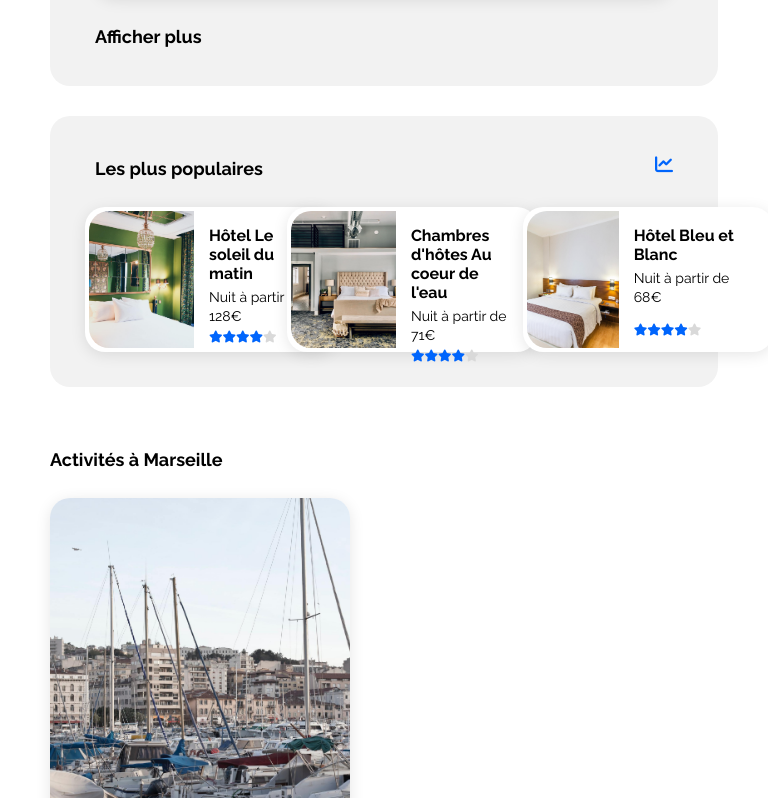
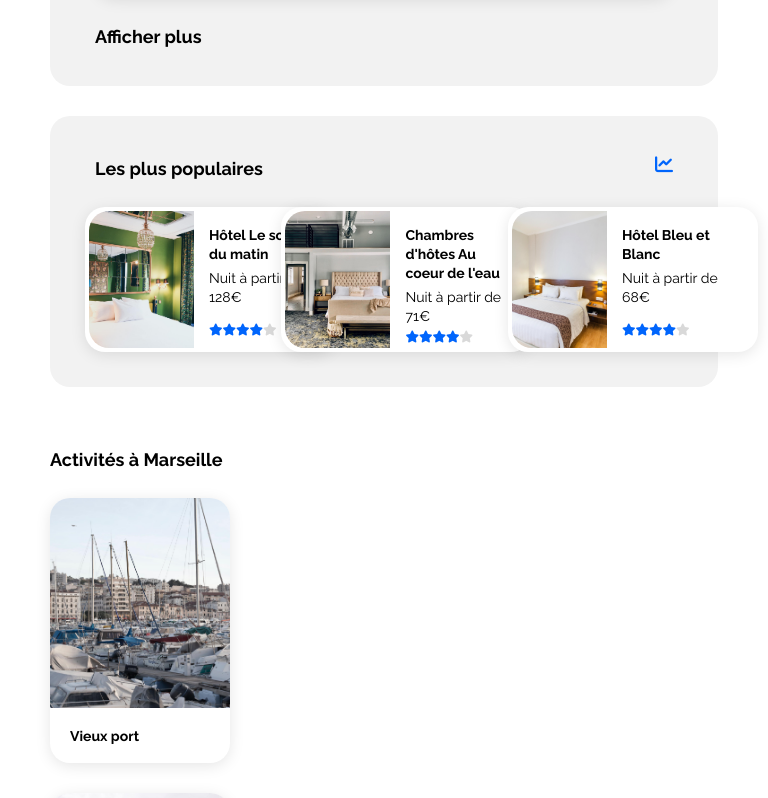
Before and after one commit to anaislcno/Project-Booki, a plain HTML site: page index.html in a window 768 px wide. Shown: the part 2002-2800 px from the top of the page. Drawn offline with Linux system fonts and the light colour scheme.

Commit message:
add new media queries 3

```diff
--- a/CSS/mediaqueries.css
+++ b/CSS/mediaqueries.css
@@ -1,4 +1,22 @@
 @media screen and (min-width: 768px) and (max-width: 992px) {
+
+    /* Bases */
+
+    h3 {
+        /* 14-16px */
+        font-size: clamp(0.875rem, 0.4464rem + 0.8929vw, 1rem);
+    }
+
+    /* Filter bar */
+
+    #filter ul {
+        /* 10-14px; */
+        font-size: clamp(0.625rem, -0.875rem + 3.125vw, 1.0625rem);
+    }
+
+    #filter li {
+        margin-right: 20px;
+    }
 
     /* Card host */
 
@@ -25,7 +43,7 @@
     /* Both */
 
     .canva-title {
-        font-size: 18px;
+        font-size: clamp(1.125rem, 0.2679rem + 1.7857vw, 1.375rem);
     }
 
     #articles-container {
@@ -34,15 +52,21 @@
         gap: 30px;
     }
 
-    /* Filter bar */
+    /* Cards activities */
 
-    #filter ul {
-        /* font-size: 10-14px; */
-        font-size: clamp(0.625rem, -0.875rem + 3.125vw, 1.0625rem);
+    .card-activities img {
+        width: 100%;
+        object-fit: cover;
+        height: 210px;
+        border-radius: 20px 20px 0px 0px;
     }
 
-    #filter li {
-        margin-right: 20px;
+    .card-activities {
+        /* width: 210px; */
+        width: clamp(165px, 100%, 180px);
+        height: 265px;
+        border-radius: 20px;
+        box-shadow: 0px 3px 15px rgba(0, 0, 0, 0.1);
     }
 
 }
@@ -53,7 +77,7 @@
 
     nav {
         flex-direction: column;
-        padding: 35px 55px 35px 55px;
+        padding: 35px 0px;
     }
 
     #nav-link {
--- a/CSS/styles.css
+++ b/CSS/styles.css
@@ -34,7 +34,9 @@ h2 {
     font-family: 'Raleway', sans-serif;
     font-weight: 700;
     font-style: normal;
-    font-size: 22px;
+    /* font-size: 22px; */
+    /* 20-22px */
+    font-size: clamp(1.25rem, 0.9461rem + 0.4902vw, 1.375rem);
     line-height: 26px;
 }
 
@@ -43,7 +45,9 @@ h3 {
     color: black;
     font-weight: 700;
     font-style: normal;
-    font-size: 16px;
+    /* font-size: 16px; */
+    /* 14-16px */
+    font-size: clamp(0.875rem, 0.5711rem + 0.4902vw, 1rem);
     line-height: 19px;
 }
 
@@ -86,7 +90,7 @@ nav a:hover {
     margin-bottom: 20px;
 }
 
-#hang h2 {
+#hang h1 {
     margin-bottom: 10px;
 }
 
@@ -219,8 +223,6 @@ ul .fa-solid {
 
 .card-popular h3, .card-host h3 {
     margin-bottom: 5px;
-    /* 16-18px */
-    font-size: clamp(1rem, 0.6961rem + 0.4902vw, 1.125rem);
 }
 
 .card-popular p, .card-host p {
@@ -364,7 +366,7 @@ ul .fa-solid {
 }
 
 .card-activities {
-    width: 300px;
+    /* width: 300px; */
     width: clamp(210px, 100%, 300px);
     height: 445px;
     border-radius: 20px;
@@ -373,7 +375,6 @@ ul .fa-solid {
 
 .container-card-activities {
     margin: 15px 0px 15px 20px;
-    flex-wrap: wrap;
 }
 
 #flex-activities {
--- a/index.html
+++ b/index.html
@@ -35,7 +35,7 @@
       <!-- Hang and research form -->
       <main>
         <section id="hang">
-          <h2>Trouvez votre hébergement pour des vacances de rêve</h2>
+          <h1>Trouvez votre hébergement pour des vacances de rêve</h1>
           <p>En plein centre-ville ou en pleine nature</p>
         </section>
         <!-- Form -->
```
